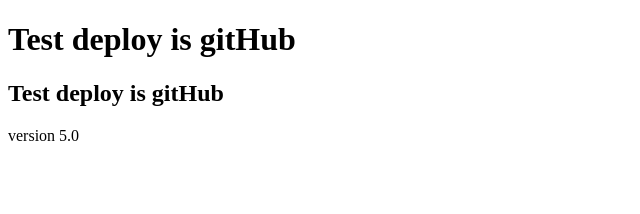
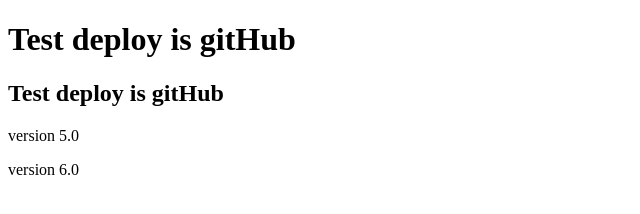
Before and after one commit to Trickster14Master/for-Jenkins-test-, a plain HTML site: page index.html in a window 1280 px wide. Shown: the full height of the page, 0-640 px from the left. Drawn offline with Linux system fonts and the light colour scheme.

Commit message:
version 6, docker

```diff
--- a/index.html
+++ b/index.html
@@ -9,6 +9,7 @@
 	</header>
 	<h2>Test deploy is gitHub</h2>
 	<p>version 5.0</p>
+	<p>version 6.0</p>
 
 </body>
 </html>
```
